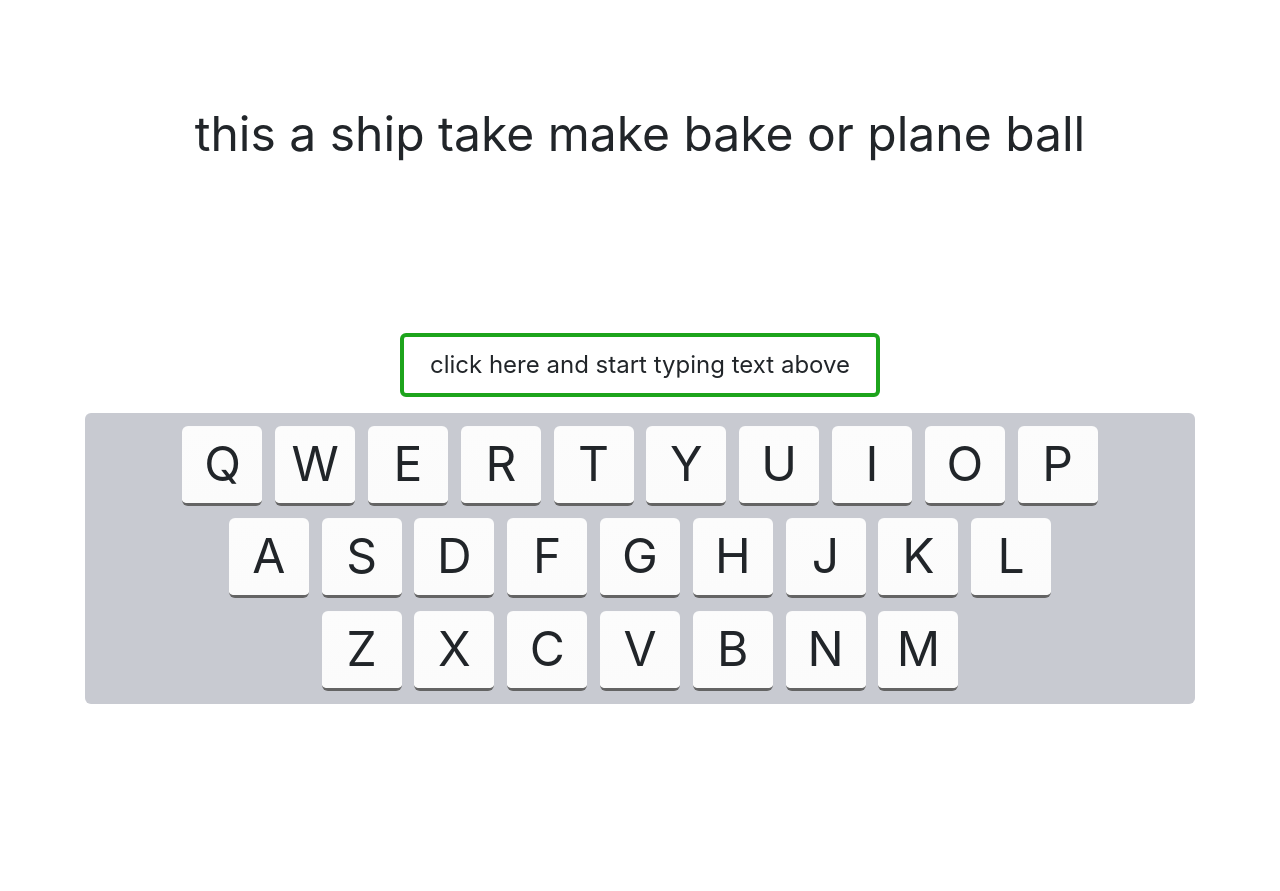
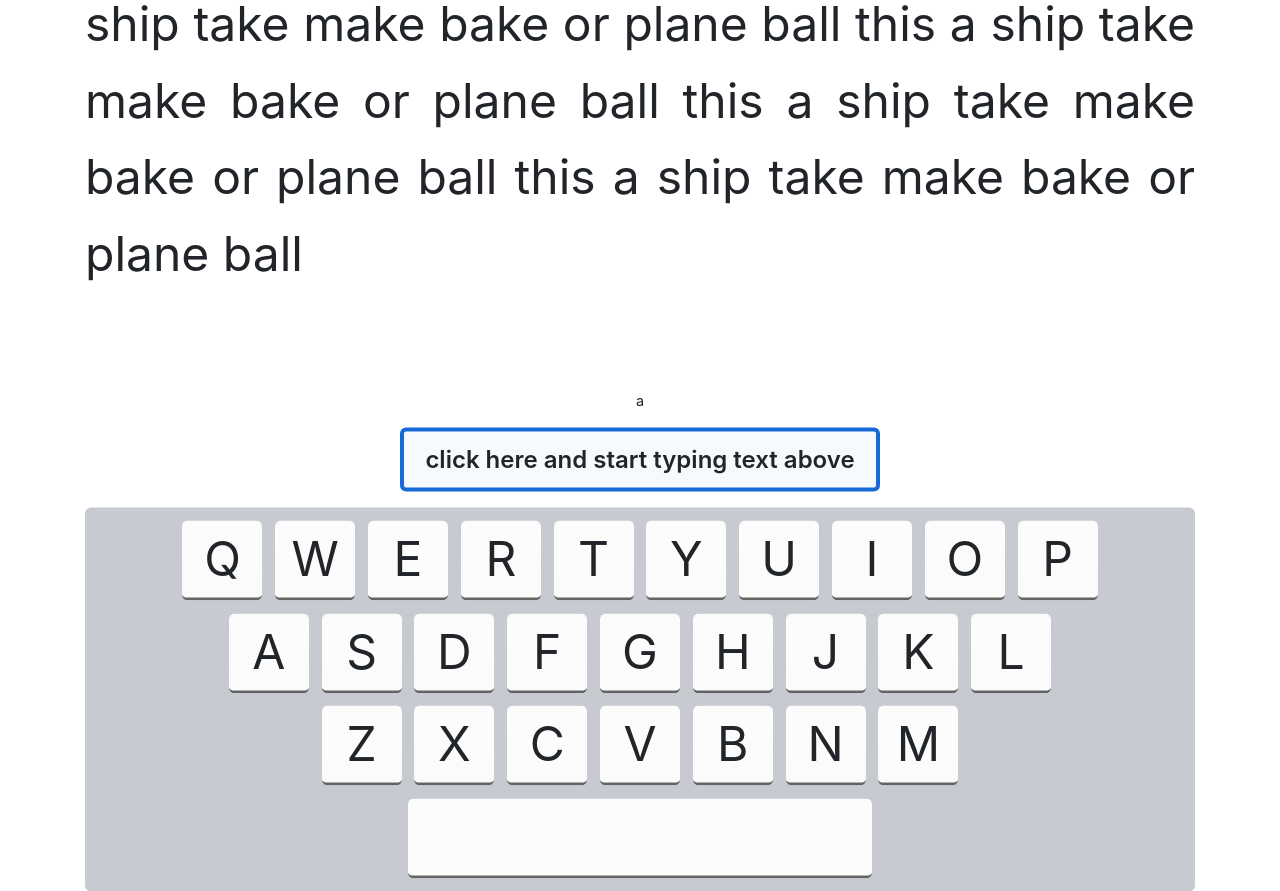
Before and after one commit to kbuczek/react-beginner-projects, a React (Create React App) app: page /type-racer in a window 1280 px wide. Before the commit the page ends 800 px from the top, so only its background shows below. Built offline with nearby package versions, Linux system fonts and the light colour scheme.

Commit message:
type-racer currentWord

```diff
--- a/public/index.html
+++ b/public/index.html
@@ -24,7 +24,7 @@
       work correctly both with client-side routing and a non-root public URL.
       Learn how to configure a non-root public URL by running `npm run build`.
     -->
-    <title>React Beginner Projects</title>
+    <title>Krzysztof Buczek React Beginner Projects</title>
   </head>
   <body>
     <noscript>You need to enable JavaScript to run this app.</noscript>
--- a/src/Home.js
+++ b/src/Home.js
@@ -10,12 +10,12 @@ const Home = () => {
         <ul className="home-container">
           <li>
             <Link className="home-link home-button" to="/type-racer">
-              Type Racer
+              TYPE RACER
             </Link>
           </li>
           <li>
             <Link className="home-link home-button" to="/memory-game">
-              Memory Game
+              MEMORY GAME
             </Link>
           </li>
           <li>
--- a/src/Projects/TypeRacer/Keyboard.css
+++ b/src/Projects/TypeRacer/Keyboard.css
@@ -7,9 +7,11 @@
   display: flex;
   justify-content: center;
   align-items: center;
-  border: 4px solid #1da41c;
+  border: 4px solid #1669d6;
   border-radius: 6px;
+  background: #f6faff;
   font-size: 1.5rem;
+  font-weight: 600;
   width: 30rem;
   height: 4rem;
   margin: 0 auto;
@@ -43,11 +45,19 @@
   border-bottom: 3px solid rgba(0, 0, 0, 0.6);
 }
 
+.keyboard-key-space {
+  width: 29rem;
+}
+
 .keyboard-current-key {
   transition: all 100ms linear;
-  background: rgb(117, 117, 117) !important;
+  background: rgb(233, 233, 233) !important;
   border-top: 2px solid rgba(0, 0, 0, 0.6);
   border-bottom: 0px;
+  color: rgb(17, 17, 17);
+  -webkit-box-shadow: inset 1px 13px 30px -10px rgba(66, 68, 90, 0.5);
+  -moz-box-shadow: inset 1px 13px 30px -10px rgba(66, 68, 90, 0.5);
+  box-shadow: inset 1px 13px 30px -10px rgba(66, 68, 90, 0.7);
 }
 
 #keyboard-keys-row1 {
@@ -64,3 +74,8 @@
   display: flex;
   justify-content: center;
 }
+
+#keyboard-keys-row4 {
+  display: flex;
+  justify-content: center;
+}
--- a/src/Projects/TypeRacer/Keyboard.js
+++ b/src/Projects/TypeRacer/Keyboard.js
@@ -2,7 +2,7 @@ import React from "react";
 import react, { useState } from "react";
 import "./Keyboard.css";
 
-const Keyboard = ({ level }) => {
+const Keyboard = ({ level, setCurrentWord }) => {
   const [userInput, setUserInput] = useState(
     "click here and start typing text above"
   );
@@ -34,10 +34,15 @@ const Keyboard = ({ level }) => {
     "b",
     "n",
     "m",
+    " ",
   ];
 
   const resetUserInput = () => {
-    setUserInput([]);
+    setUserInput("");
+  };
+
+  const removeLastLetterUserInput = () => {
+    setUserInput(userInput.slice(0, -1));
   };
 
   const handleKeyDown = (e) => {
@@ -45,12 +50,14 @@ const Keyboard = ({ level }) => {
 
     if (key === " ") {
       setCurrentKey(key);
+      setCurrentWord(userInput);
       resetUserInput();
     } else if (alphabet.includes(key)) {
       setCurrentKey(key);
       setUserInput([...userInput, key]);
     } else if (key === "Backspace") {
-      resetUserInput();
+      // resetUserInput();
+      removeLastLetterUserInput();
     }
   };
 
@@ -112,6 +119,21 @@ const Keyboard = ({ level }) => {
             );
           })}
         </div>
+        <div id="keyboard-keys-row4">
+          {alphabet.slice(26, 27).map((letter) => {
+            return (
+              <div
+                id={letter}
+                className={`
+                  keyboard-key keyboard-key-space
+                  ${currentKey === letter ? "keyboard-current-key" : ""}
+                )`}
+              >
+                {letter.toUpperCase()}
+              </div>
+            );
+          })}
+        </div>
       </div>
     </section>
   );
--- a/src/Projects/TypeRacer/TypeRacer.css
+++ b/src/Projects/TypeRacer/TypeRacer.css
@@ -9,5 +9,6 @@
 
 .typeracer-level {
   font-size: 3rem;
-  margin-bottom: 10rem;
+  margin-bottom: 6rem;
+  text-align: justify;
 }
--- a/src/Projects/TypeRacer/TypeRacer.js
+++ b/src/Projects/TypeRacer/TypeRacer.js
@@ -1,14 +1,27 @@
-import react from "react";
+import react, { useState, useEffect } from "react";
 import Keyboard from "./Keyboard";
-import level1 from "./data/level1";
+import level from "./data/level1";
 import "./TypeRacer.css";
 
 const TypeRacer = () => {
+  const [currentWord, setCurrentWord] = useState("");
+  const [wordsArray, setWordsArray] = useState([]);
+
+  useEffect(() => {
+    loadWordsArray();
+  }, []);
+
+  const loadWordsArray = () => {
+    setWordsArray(level.text.split(" "));
+  };
+
   return (
     <main className="typeracer-main container">
-      <div className="typeracer-level">{level1.text}</div>
+      <div className="typeracer-level">{level.text}</div>
+      <div>{currentWord}</div>
+      <div>{wordsArray[1]}</div>
       <div>
-        <Keyboard level={level1} />
+        <Keyboard level={level} setCurrentWord={setCurrentWord} />
       </div>
     </main>
   );
--- a/src/Projects/TypeRacer/data/level1.js
+++ b/src/Projects/TypeRacer/data/level1.js
@@ -1,5 +1,5 @@
 const level1 = {
-  text: "this a ship take make bake or plane ball",
+  text: "this a ship take make bake or plane ball this a ship take make bake or plane ball this a ship take make bake or plane ball this a ship take make bake or plane ball this a ship take make bake or plane ball",
 };
 
 export default level1;
```
